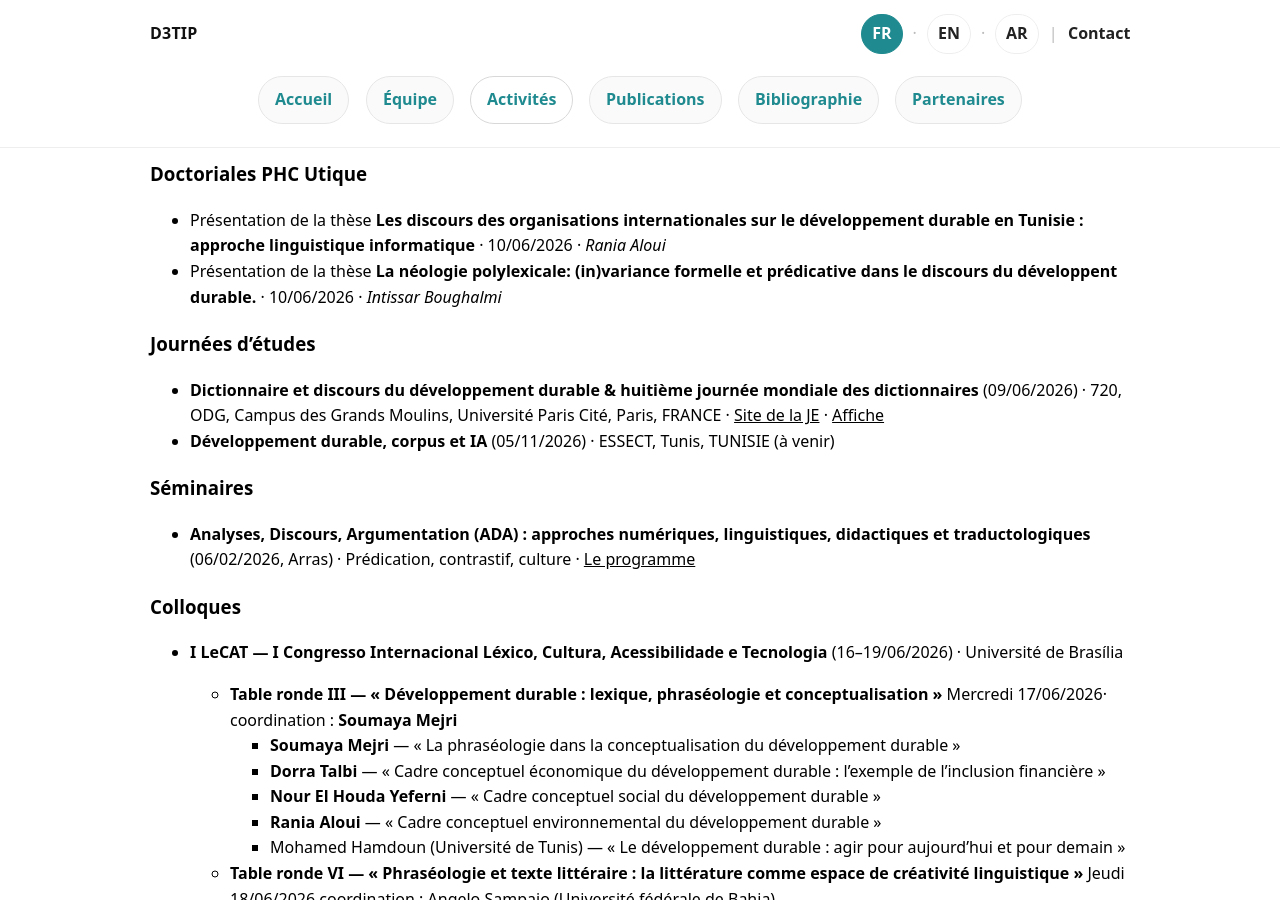
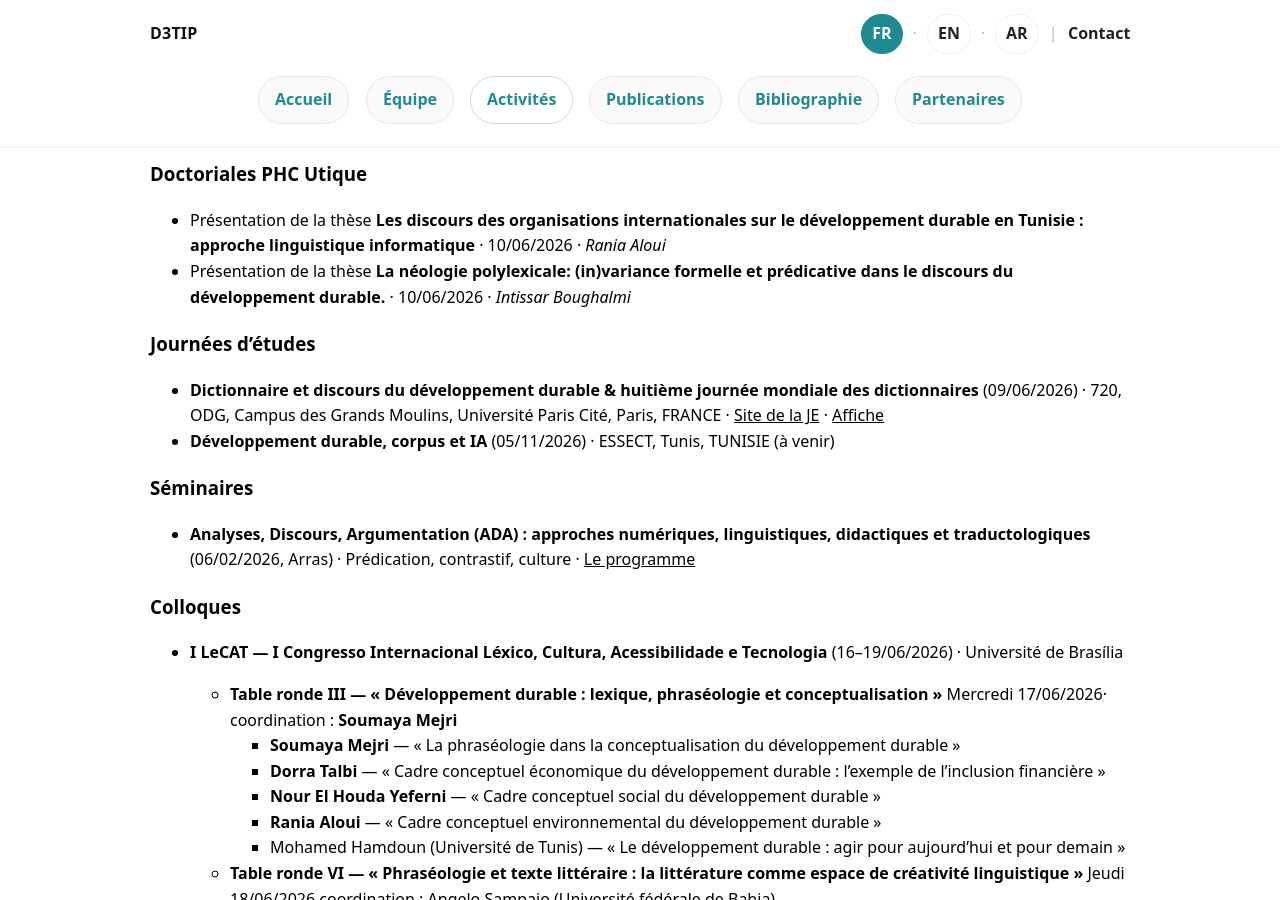
Before and after one commit to d3tip-phc-utique/d3tip-phc-utique.github.io, a Jekyll site: the page built from fr/events.md, in a window 1280 px wide and 900 px high, scrolled down 500 px. Built offline with Jekyll 4.4.1, drawn with Linux system fonts in a browser that asks for light colours.

Commit message:
Update events.md

```diff
--- a/fr/events.md
+++ b/fr/events.md
@@ -21,7 +21,7 @@ permalink: /fr/events/
 
 ### Doctoriales PHC Utique
 - Présentation de la thèse **Les discours des organisations internationales sur le développement durable en Tunisie : approche linguistique informatique** · 10/06/2026 · *Rania Aloui*
-- Présentation de la thèse **La néologie polylexicale: (in)variance formelle et prédicative dans le discours du développent durable.** · 10/06/2026 · *Intissar Boughalmi*
+- Présentation de la thèse **La néologie polylexicale: (in)variance formelle et prédicative dans le discours du développement durable.** · 10/06/2026 · *Intissar Boughalmi*
 
 ### Journées d'études
 - **Dictionnaire et discours du développement durable & huitième journée mondiale des dictionnaires** (09/06/2026) · 720, ODG, Campus des Grands Moulins, Université Paris Cité, Paris, FRANCE · [Site de la JE](https://dico-et-d3.sciencesconf.org) · [Affiche](/assets/logos/JE_DICO-DISCOURS-DD.pdf)
```
